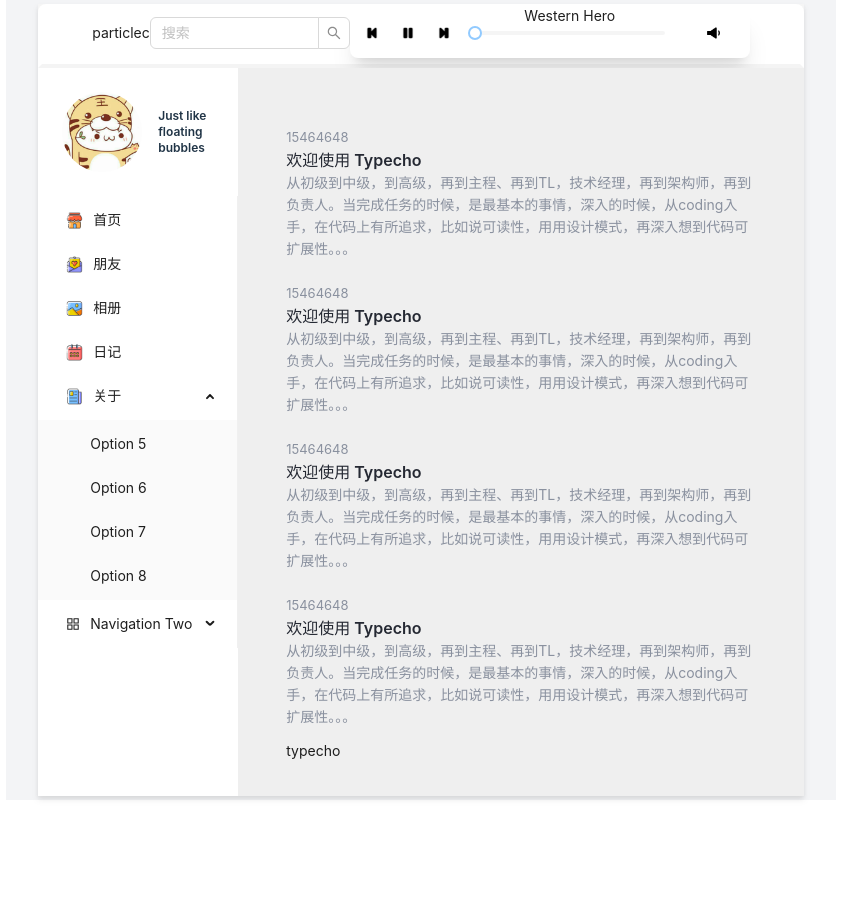
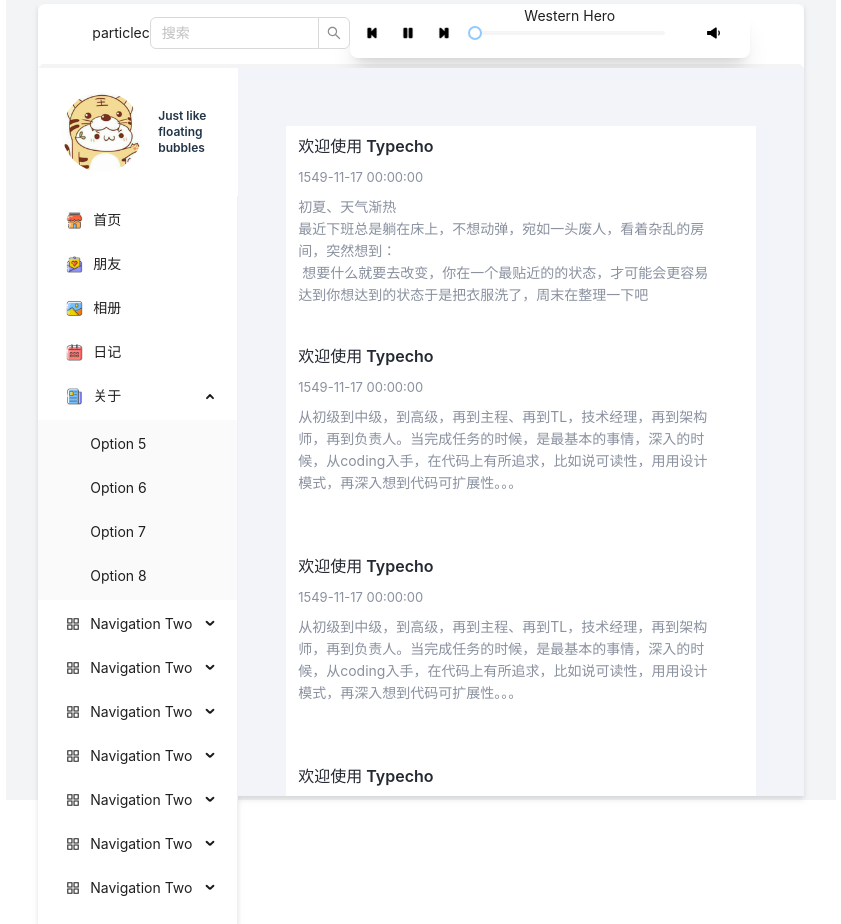
Before and after one commit to particlec/my-blog, a React (Vite) app: page /home in a window 1280 px wide. Shown: the whole page, without its empty margins (219-1060 px from the left). Before the commit the page ends 800 px from the top, so only its background shows below. Built offline with nearby package versions, Linux system fonts and the light colour scheme.

Commit message:
feat: 文章页样式调整

```diff
--- a/src/layout/HomeSider.tsx
+++ b/src/layout/HomeSider.tsx
@@ -2,15 +2,7 @@
 import { useNavigate } from 'react-router-dom';
 import { Menu } from 'antd';
 import type { MenuProps } from 'antd';
-import {
-  AppstoreOutlined,
-  ContainerOutlined,
-  DesktopOutlined,
-  MailOutlined,
-  MenuFoldOutlined,
-  MenuUnfoldOutlined,
-  PieChartOutlined,
-} from '@ant-design/icons';
+import { AppstoreOutlined } from '@ant-design/icons';
 import logo from '../assets/logo.png';
 import album from '../assets/sider/album.png';
 import calendar from '../assets/sider/calendar.png';
@@ -80,6 +72,70 @@
       getItem('Option 12', '12'),
     ]),
   ]),
+  getItem('Navigation Two', 'sub2', <AppstoreOutlined />, [
+    getItem('Option 9', '9'),
+    getItem('Option 10', '10'),
+
+    getItem('Submenu', 'sub3', null, [
+      getItem('Option 11', '11'),
+      getItem('Option 12', '12'),
+    ]),
+  ]),
+  getItem('Navigation Two', 'sub2', <AppstoreOutlined />, [
+    getItem('Option 9', '9'),
+    getItem('Option 10', '10'),
+
+    getItem('Submenu', 'sub3', null, [
+      getItem('Option 11', '11'),
+      getItem('Option 12', '12'),
+    ]),
+  ]),
+  getItem('Navigation Two', 'sub2', <AppstoreOutlined />, [
+    getItem('Option 9', '9'),
+    getItem('Option 10', '10'),
+
+    getItem('Submenu', 'sub3', null, [
+      getItem('Option 11', '11'),
+      getItem('Option 12', '12'),
+    ]),
+  ]),
+  getItem('Navigation Two', 'sub2', <AppstoreOutlined />, [
+    getItem('Option 9', '9'),
+    getItem('Option 10', '10'),
+
+    getItem('Submenu', 'sub3', null, [
+      getItem('Option 11', '11'),
+      getItem('Option 12', '12'),
+    ]),
+  ]),
+  getItem('Navigation Two', 'sub2', <AppstoreOutlined />, [
+    getItem('Option 9', '9'),
+    getItem('Option 10', '10'),
+
+    getItem('Submenu', 'sub3', null, [
+      getItem('Option 11', '11'),
+      getItem('Option 12', '12'),
+    ]),
+  ]),
+
+  getItem('Navigation Two', 'sub2', <AppstoreOutlined />, [
+    getItem('Option 9', '9'),
+    getItem('Option 10', '10'),
+
+    getItem('Submenu', 'sub3', null, [
+      getItem('Option 11', '11'),
+      getItem('Option 12', '12'),
+    ]),
+  ]),
+  getItem('Navigation Two', 'sub2', <AppstoreOutlined />, [
+    getItem('Option 9', '9'),
+    getItem('Option 10', '10'),
+
+    getItem('Submenu', 'sub3', null, [
+      getItem('Option 11', '11'),
+      getItem('Option 12', '12'),
+    ]),
+  ]),
 ];
 const HomeSider = () => {
   const navigate = useNavigate();
@@ -93,7 +149,7 @@
   };
 
   return (
-    <div>
+    <>
       <div className="flex gap-x-4 h-[80px] m-6">
         <img
           className=" flex-none rounded-full bg-gray-50 basis-1/2 "
@@ -106,7 +162,6 @@
             Just like floating bubbles
           </p>
           {/* <p className="mt-1 truncate text-xs leading-5 text-gray-500">{person.email}</p> */}
-
         </div>
       </div>
       <Menu
@@ -116,10 +171,10 @@
         theme="light"
         inlineCollapsed={collapsed}
         items={items}
-        className="mr-1.5  text-gray-400"
+        className="mr-1.5  text-gray-400 overflow-y-auto h-[100%] "
         onClick={onClick}
       />
-    </div>
+    </>
   );
 };
 export default HomeSider;
--- a/src/layout/MenuLayout.tsx
+++ b/src/layout/MenuLayout.tsx
@@ -14,11 +14,15 @@
               <HomeHeader />
             </Header>
             <Layout>
-              <Sider width={200} className="max-sm:hidden" theme="light">
+              <Sider
+                width={200}
+                className="max-sm:hidden h-[100%]"
+                theme="light"
+              >
                 <HomeSider />
               </Sider>
               <Layout>
-                <Content className="p-12 mh-[280px] overflow-y-auto bg-[#EFEFEF] ">
+                <Content className="p-12 mh-[280px] overflow-y-auto bg-[#F3F4F9] h-[100%]">
                   <Outlet />
                 </Content>
               </Layout>
--- a/src/main.tsx
+++ b/src/main.tsx
@@ -9,8 +9,6 @@
 
 ReactDOM.createRoot(document.getElementById('root') as HTMLElement).render(
   <ConfigProvider locale={zhCN}>
-    {/* <LayoutHome/> */}
-    {/* <App /> */}
     <RouterProvider router={router} />
   </ConfigProvider>
 );
--- /dev/null
+++ b/src/types/index.ts
@@ -0,0 +1,8 @@
+type ArticleDirectProps = {
+  time: string;
+  title?: string;
+  id?: string;
+  article?: string;
+};
+
+export type { ArticleDirectProps };
--- /dev/null
+++ b/src/utils/timeConversion.ts
@@ -0,0 +1,18 @@
+import dayjs from 'dayjs';
+
+/**
+ * 按模板格式化时间戳
+ *
+ * @param timestamp 待格式化的时间戳
+ * @param template  格式化模板
+ */
+export const formatTimestamp = (
+  timestamp: number | string,
+  template = 'YYYY-MM-DD HH:mm:ss'
+): string => {
+  return dayjs(timestamp).format(template);
+};
+
+export default {
+  formatTimestamp,
+};
--- a/src/views/album/index.tsx
+++ b/src/views/album/index.tsx
@@ -38,6 +38,7 @@
         setPhotos(shuffledPhotos as any);
       };
 
+
       fetchPhotos();
     }, []);
 
@@ -60,6 +61,7 @@
               <Card
                 cover={<img alt={photo.title} src={photo.src} className="h-full w-full object-cover" />}
                 hoverable
+
               >
                 <Card.Meta title={photo.title} />
               </Card>
--- a/src/views/home/ArticleDirect.tsx
+++ b/src/views/home/ArticleDirect.tsx
@@ -1,6 +1,9 @@
 import { useState } from 'react';
 import { useNavigate } from 'react-router-dom';
 import { Skeleton } from 'antd';
+import { Pagination } from 'antd';
+import { formatTimestamp } from '../../utils/timeConversion';
+import { ArticleDirectProps } from '../../types';
 
 const ArticleDirect = () => {
   const navigate = useNavigate();
@@ -13,7 +16,7 @@
       time: '15464648',
       title: '欢迎使用 Typecho',
       article:
-        '从初级到中级，到高级，再到主程、再到TL，技术经理，再到架构师，再到负责人。当完成任务的时候，是最基本的事情，深入的时候，从coding入手，在代码上有所追求，比如说可读性，用用设计模式，再深入想到代码可扩展性。。。',
+        '初夏、天气渐热 \n最近下班总是躺在床上，不想动弹，宛如一头废人，看着杂乱的房间，突然想到：\n 想要什么就要去改变，你在一个最贴近的的状态，才可能会更容易达到你想达到的状态于是把衣服洗了，周末在整理一下吧',
     },
     {
       time: '15464648',
@@ -40,26 +43,27 @@
   };
 
   return (
-    <div>
+    <div className="bg-white w-[100%]">
+      {/* overflow-hidden + line-clamp-3 -webkit-box-orient: vertical 限制行数 */}
       {typecho.length > 0 ? (
-        typecho.map((object: any) => (
+        typecho.map((object: ArticleDirectProps) => (
           <li
             key={object.title}
-            className="flex w-[100%] mt-[10px] pb-[12px] border-b-1 border-[#e4e6eb]-solid "
+            className="flex w-[90%] mt-[10px] pb-[12px] border-b-1 border-[#e4e6eb]-solid h-[200px] "
             onClick={() => {
-              jumpArticle(object.id);
+              jumpArticle(object?.id || '');
             }}
           >
-            <div className="flex w-[100%] flex-col	p-[12px 20px 0] relative ">
-              <p className="text-[13px] leading-[22px] text-[#8a919f]">
-                {object.time}
-              </p>
-
-              <h2 className="font-[600] text-[16px] leading-[24px] text-[#252933] line-clamp-1">
+            <div className="flex w-[100%] flex-col	 overflow-hidden">
+              <h2 className="ml-3 my-2 font-[600] text-[16px] leading-[24px] text-[#252933] line-clamp-1 whitespace-pre	">
                 {object.title}
               </h2>
 
-              <p className="text-[14px] leading-[22px] text-[#8a919f]  m-[1em 1em 0 0] block">
+              <p className="ml-3 text-[13px] leading-[22px] text-[#8a919f]">
+                {formatTimestamp(object.time, 'YYYY-MM-DD HH:mm:ss')}
+              </p>
+
+              <p className="ml-3 my-2 text-[14px] leading-[22px] text-[#8a919f]  m-[1em 1em 0 0] block whitespace-pre-wrap line-clamp-3 -webkit-box-orient: vertical;	">
                 {object.article}
               </p>
             </div>
@@ -68,7 +72,8 @@
       ) : (
         <Skeleton active />
       )}
-      typecho
+
+      <Pagination size="small" total={50} showSizeChanger showQuickJumper />
     </div>
   );
 };
```
Also changed, not shown: .prettierrc.cjs, src/views/type.ts (added).
